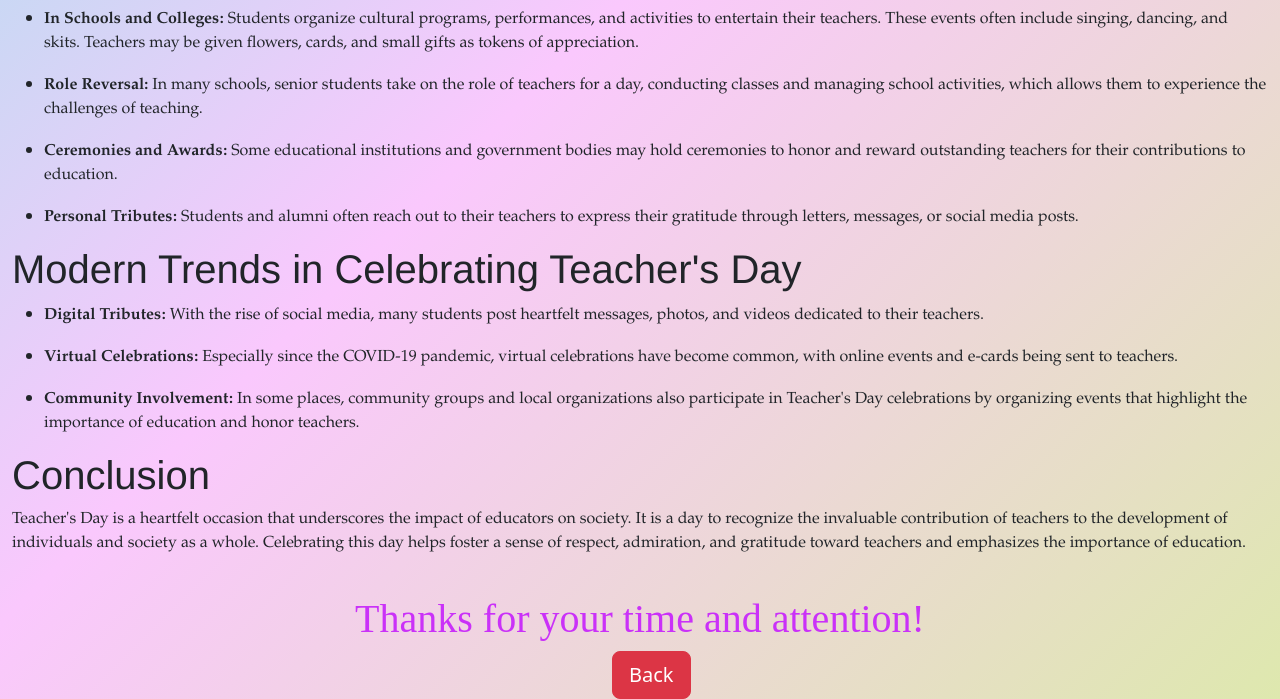
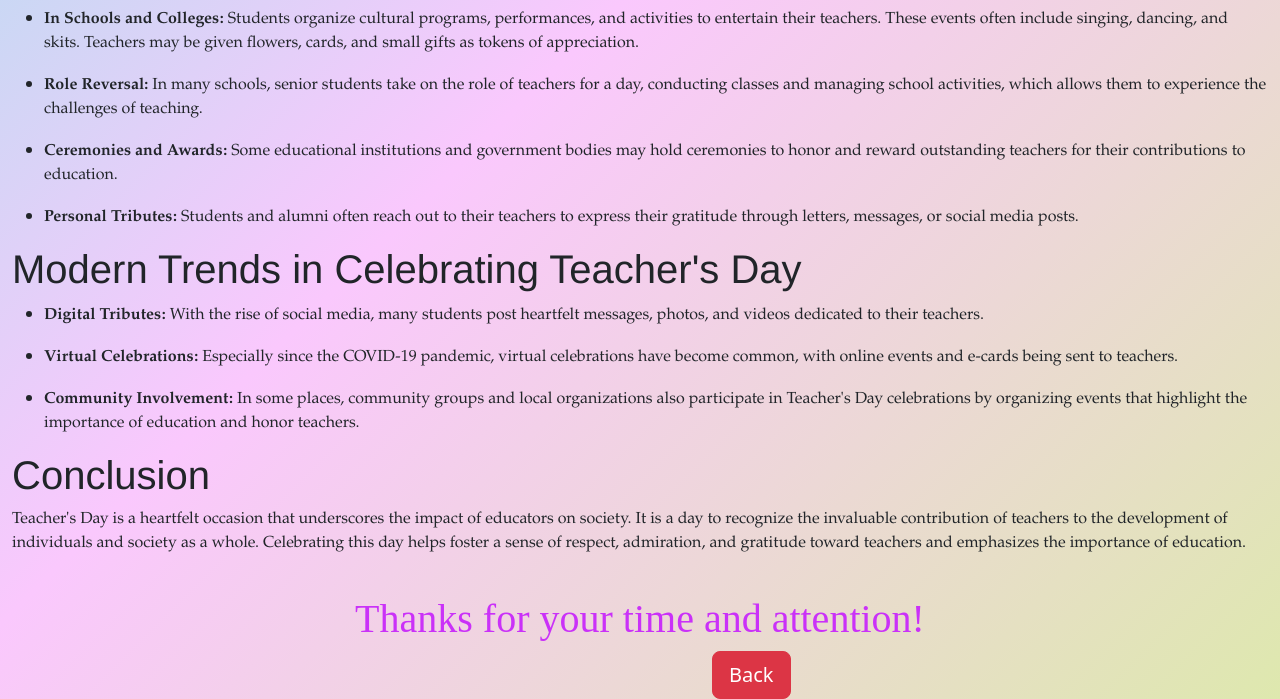
Before and after one commit to INAPAKRUTHIKASRILALITHACHANDANA/teachersday4, a plain HTML site: page index.html in a window 1280 px wide. Shown: the part 730-1429 px from the top of the page. Drawn offline with nearby package versions, Linux system fonts and the light colour scheme.

Commit message:
Update index.html

```diff
--- a/index.html
+++ b/index.html
@@ -59,7 +59,7 @@
     <br>
     <div>
         <h1 style="color:rgb(202, 49, 248); text-align: center; font-family: Monotype Corsiva;">Thanks for your time and attention!</h1>
-        <a href="https://inapakruthikasrilalithachandana.github.io/teachersday/" target="_blank"><button class="btn btn-danger btn-lg" style="text-align: center; margin-left: 600px;">Back</button></a>
+        <a href="https://inapakruthikasrilalithachandana.github.io/teachersday/" target="_blank"><button class="btn btn-danger btn-lg" style="text-align: center; margin-left: 700px;">Back</button></a>
     </div>
     <script src="jquery.js"></script>
     <script src="bootstrap.bundle.js"></script>
```
